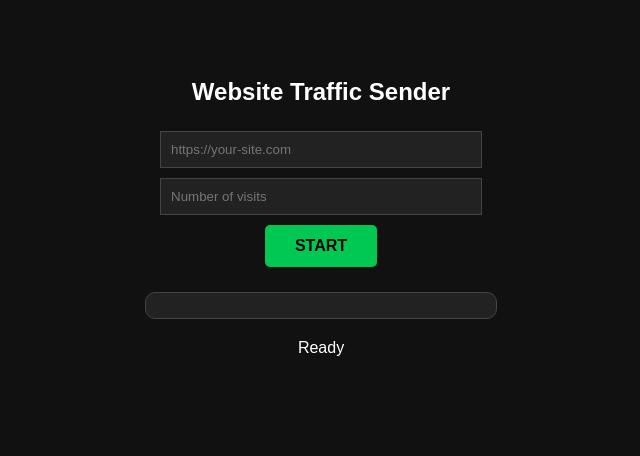
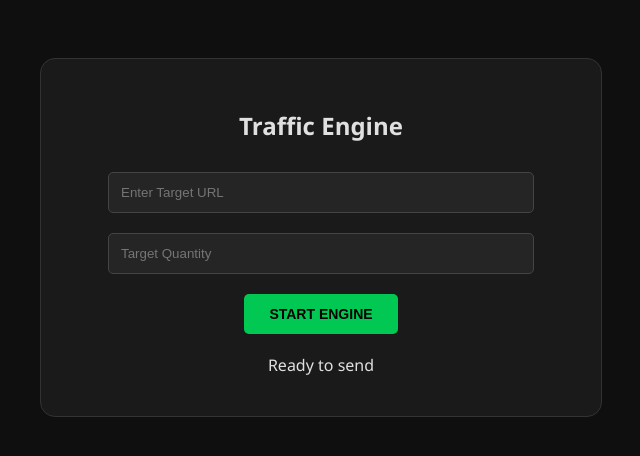
Before and after one commit to altstoreupload-pixel/Tiktokviewer, a Flask app: page / in a window 1280 px wide. Shown: the top 456 px of the page, without its empty margins (319-959 px from the left). Run offline with Flask 3, Linux system fonts and the light colour scheme.

Commit message:
Update index.html

```diff
--- a/templates/index.html
+++ b/templates/index.html
@@ -3,42 +3,54 @@
 <head>
     <title>High-Speed Traffic Sender</title>
     <style>
-        body { font-family: Arial; background: #111; color: white; text-align: center; padding-top: 50px; }
-        input { padding: 10px; width: 300px; margin: 5px; background: #222; color: white; border: 1px solid #444; }
-        button { padding: 12px 30px; font-size: 16px; border: none; cursor: pointer; border-radius: 5px; margin: 5px; font-weight: bold; }
+        body { font-family: 'Segoe UI', Arial, sans-serif; background: #0f0f0f; color: #e0e0e0; text-align: center; padding-top: 50px; }
+        .container { max-width: 500px; margin: auto; background: #1a1a1a; padding: 30px; border-radius: 15px; border: 1px solid #333; }
+        input { padding: 12px; width: 80%; margin: 10px 0; background: #252525; color: white; border: 1px solid #444; border-radius: 5px; }
+        button { padding: 12px 25px; font-size: 14px; border: none; cursor: pointer; border-radius: 5px; font-weight: bold; margin: 10px 5px; transition: 0.3s; }
+
         #startBtn { background: #00c853; color: black; }
-        #stopBtn { background: #ff1744; color: white; display: none; }
+        #startBtn:hover { background: #00e676; }
+        #stopBtn { background: #d32f2f; color: white; display: none; }
         #startBtn:disabled { background: #333; color: #777; cursor: not-allowed; }
-        #bar { width: 350px; height: 25px; border: 1px solid #444; margin: 20px auto; background: #222; border-radius: 10px; overflow: hidden; }
-        #progress { height: 100%; width: 0%; background: #00c853; transition: width 0.2s linear; }
-        #success-msg { color: #00e676; font-weight: bold; margin-top: 20px; font-size: 18px; display: none; }
+
+        #bar { width: 100%; height: 15px; background: #333; border-radius: 10px; margin: 25px 0; overflow: hidden; display: none; }
+        #progress { height: 100%; width: 0%; background: #00c853; transition: width 0.3s ease; }
+
+        #info { font-size: 16px; margin: 10px 0; }
+        #success-msg { color: #00e676; font-size: 20px; font-weight: bold; margin-top: 20px; display: none; }
+        .stats { font-size: 12px; color: #777; margin-top: 5px; }
     </style>
 </head>
 <body>
 
-<h2>Website Traffic Sender</h2>
+<div class="container">
+    <h2>Traffic Engine</h2>
+    <input id="url" placeholder="Enter Target URL"><br>
+    <input id="views" type="number" placeholder="Target Quantity"><br>
 
-<input id="url" placeholder="https://your-site.com"><br>
-<input id="views" type="number" placeholder="Number of visits"><br>
+    <button id="startBtn" onclick="start()">START ENGINE</button>
+    <button id="stopBtn" onclick="stop()">STOP IMMEDIATELY</button>
 
-<button id="startBtn" onclick="start()">START</button>
-<button id="stopBtn" onclick="stop()">STOP</button>
+    <div id="bar">
+        <div id="progress"></div>
+    </div>
 
-<div id="bar">
-    <div id="progress"></div>
+    <p id="info">Ready to send</p>
+    <div id="success-msg">The operation completed successfully enjoy!!</div>
+    <div class="stats" id="error-info"></div>
 </div>
 
-<p id="info">Ready</p>
-<div id="success-msg">The operation completed successfully enjoy!!</div>
+<script>
+let pollInterval;
 
-<script>
 async function start() {
     const url = document.getElementById("url").value;
     const views = document.getElementById("views").value;
-    if(!url || !views) return;
+    if(!url || !views) return alert("Fill all fields");
 
     document.getElementById("startBtn").disabled = true;
     document.getElementById("stopBtn").style.display = "inline-block";
+    document.getElementById("bar").style.display = "block";
     document.getElementById("success-msg").style.display = "none";
     document.getElementById("progress").style.width = "0%";
 
@@ -53,7 +65,6 @@ async function start() {
 
 async function stop() {
     await fetch("/stop", { method: "POST" });
-    document.getElementById("info").innerText = "Stopped by user.";
 }
 
 async function poll() {
@@ -61,21 +72,23 @@ async function poll() {
     const data = await res.json();
 
     if (data.total > 0) {
-        // Precise calculation for real-time movement
         const percent = (data.sent / data.total) * 100;
         document.getElementById("progress").style.width = percent + "%";
-        document.getElementById("info").innerText = `${data.sent} / ${data.total} sent successfully`;
+        document.getElementById("info").innerText = `${data.sent} / ${data.total} Completed`;
+        document.getElementById("error-info").innerText = `Failures/Retries: ${data.errors} | Active Proxies: ${data.proxies_loaded}`;
     }
 
     if (data.finished) {
         document.getElementById("success-msg").style.display = "block";
         document.getElementById("startBtn").disabled = false;
         document.getElementById("stopBtn").style.display = "none";
+        document.getElementById("info").innerText = "Finished";
     } else if (data.running) {
-        setTimeout(poll, 400); // Faster polling for smoother movement
+        setTimeout(poll, 500);
     } else {
         document.getElementById("startBtn").disabled = false;
         document.getElementById("stopBtn").style.display = "none";
+        if(!data.finished) document.getElementById("info").innerText = "Process Stopped";
     }
 }
 </script>
```
